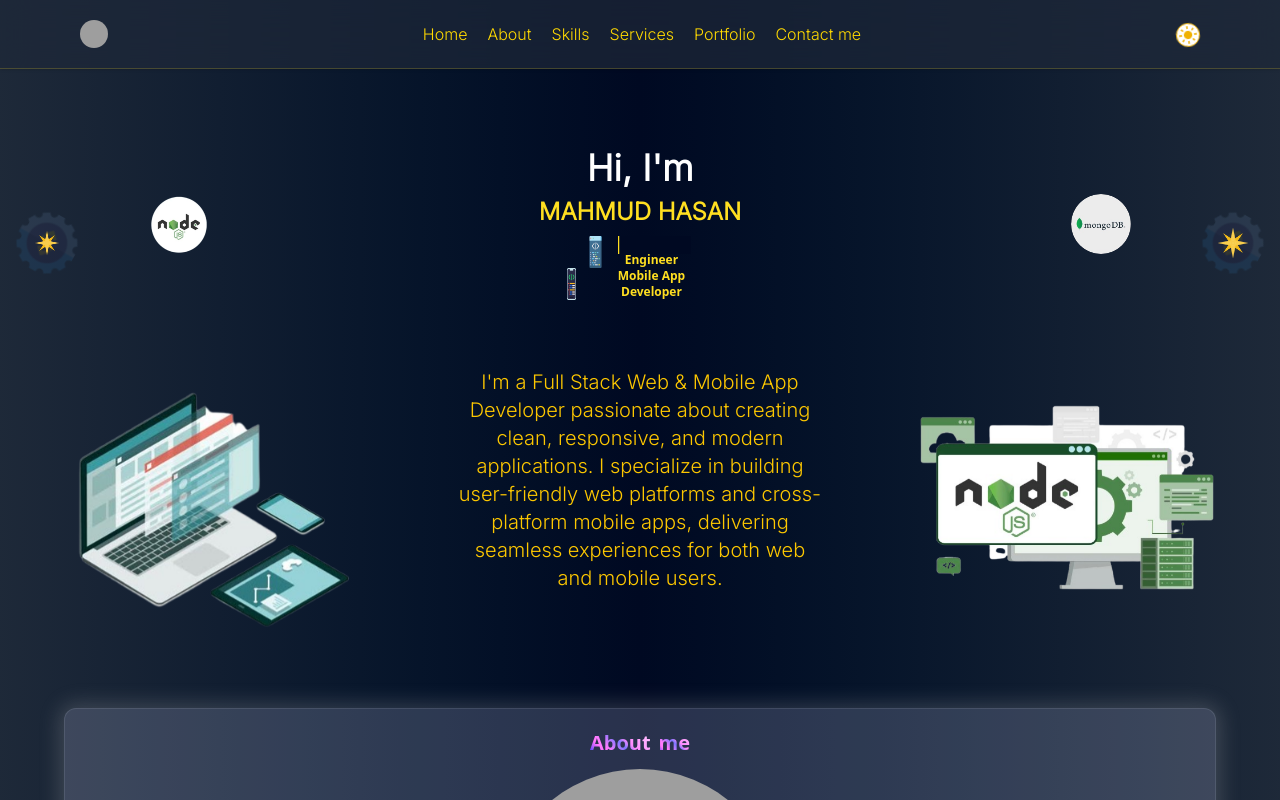
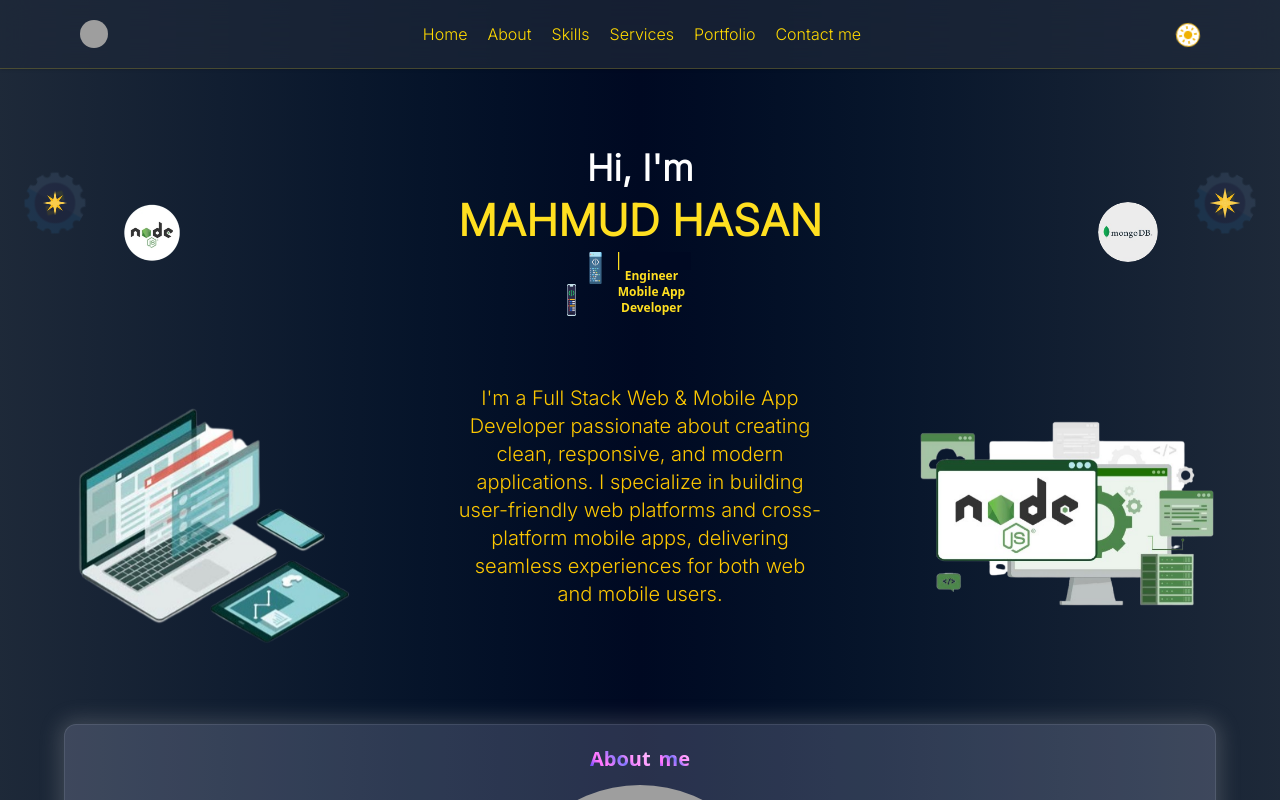
Before and after one commit to MahmudHasan77/personal-website, a Next.js app: page / in a window 1280 px wide. Shown: the top 800 px of the page. Built offline with nearby package versions, Linux system fonts and the light colour scheme; grey boxes are pictures that could not be loaded.

Commit message:
updated design

```diff
--- a/app/globals.css
+++ b/app/globals.css
@@ -117,6 +117,13 @@ html {
     scale: 1;
   }
 }
+
+/* name  */
+.name-font {
+ font-size: larger !important;
+ font-weight:900;
+}
+
 .logoShadow {
   box-shadow: 0px 0px 5px 5px rgb(238, 247, 238);
 }
--- a/app/page.tsx
+++ b/app/page.tsx
@@ -935,7 +935,7 @@ const Home = () => {
           alt="star image"
           className="absolute top-73 right-1/2 hidden lg:inline starAnimation"
         /> */}
-        <div className="absolute top-47 left-3 flex justify-center items-center">
+        <div className="absolute top-37 left-5 flex justify-center items-center">
           <Image
             src={"/software-development.png"}
             width={70}
@@ -951,7 +951,7 @@ const Home = () => {
             className={`duration-3000 absolute left-1/2 -translate-x-1/2 object-contain  star-left`}
           />
         </div>
-        <div className="absolute top-47 right-3 flex justify-center items-center">
+        <div className="absolute top-37 right-5 flex justify-center items-center">
           <Image
             src={"/software-development.png"}
             width={70}
@@ -1045,7 +1045,7 @@ const Home = () => {
                 >
                   <span
                     className={`
-              inline-block font-extrabold! text-2xl!  dark:text-yellow-300 text-[rgb(0,0,70)] px-2 uppercase
+              inline-block uppercase dark:text-yellow-300 text-[rgb(0,0,70)] px-2  name-font
             `}
                   >
                     {MH}
```
